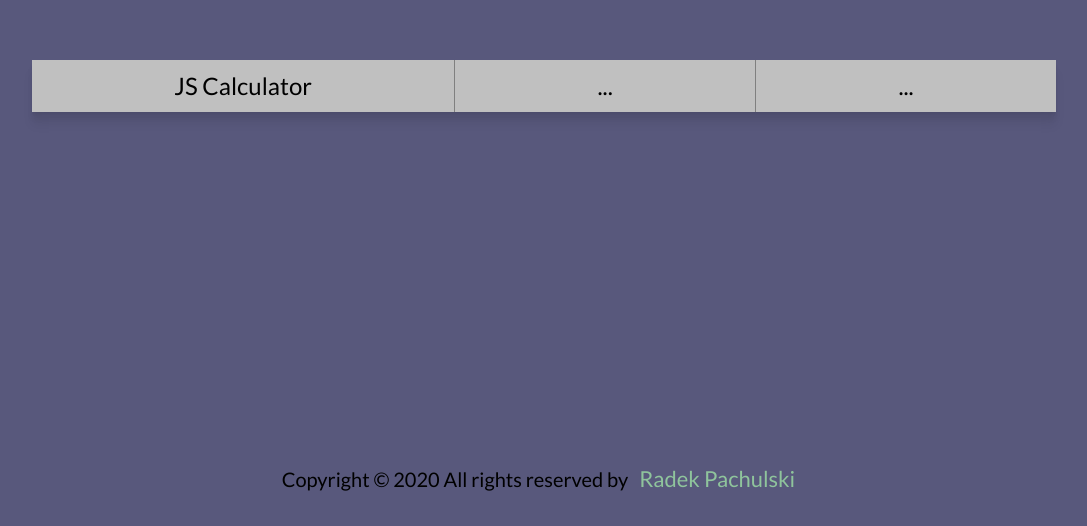
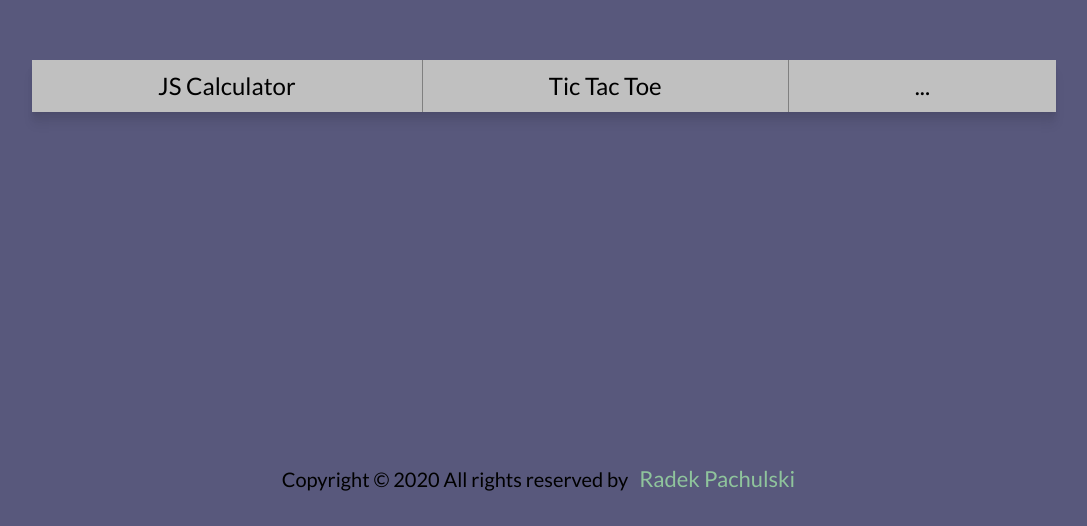
Before and after one commit to pachulski/isa-vanilla-js-apps, a plain HTML site: page index.html in a window 1280 px wide. Shown: the part 274-800 px from the top of the page, without its empty margins (96-1183 px from the left). Drawn offline with Linux system fonts and the light colour scheme.

Commit message:
starting page updated

```diff
--- a/index.html
+++ b/index.html
@@ -14,7 +14,7 @@
     <main>
         <nav>
             <a href="src/js-calculator/index.html">JS Calculator</a>
-            <a href="" class="a--border">...</a>
+            <a href="src/tic-tac-toe/index.html" class="a--border">Tic Tac Toe</a>
             <a href="">...</a>
         </nav>
     </main>
```
